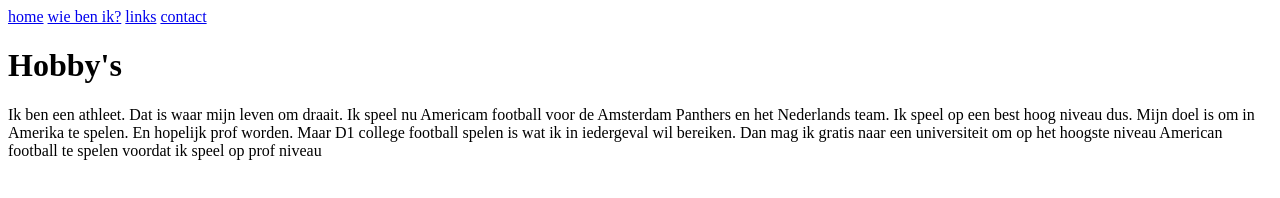
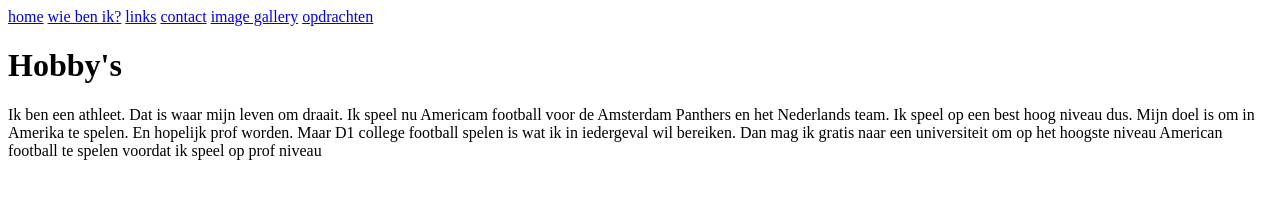
Before and after one commit to Javagar27/Javagar27.github.io, a plain HTML site: page hobby.html in a window 1280 px wide. Drawn offline with Linux system fonts and the light colour scheme.

Commit message:
Update hobby.html

```diff
--- a/hobby.html
+++ b/hobby.html
@@ -10,7 +10,7 @@
 <body>
 <!-- Dit is een stukje commentaar -->
 <!-- Commentaar wordt niet getoond in de browser -->
-           <a href="https://javagar27.github.io/index.html" target="_blank">home</a>   <a href="https://javagar27.github.io/wie-ben-ik?.html" target="_blank">wie ben ik?</a>   <a href="https://javagar27.github.io/links.html" target="_blank">links</a>   <a href="https://javagar27.github.io/contact.html" target="_blank">contact</a>
+           <a href="https://javagar27.github.io/index.html" target="_blank">home</a>   <a href="https://javagar27.github.io/wie-ben-ik?.html" target="_blank">wie ben ik?</a>   <a href="https://javagar27.github.io/links.html" target="_blank">links</a>   <a href="https://javagar27.github.io/contact.html" target="_blank">contact</a> <a href="https://javagar27.github.io/image-gallery.html" target="_blank">image gallery</a>  <a href="https://javagar27.github.io/opdrachten.html" target="_blank">opdrachten</a>
 
 <h1> Hobby's </h1>
 <p>Ik ben een athleet. Dat is waar mijn leven om draait. Ik speel nu Americam football voor de Amsterdam Panthers en het Nederlands team. Ik speel op een best hoog niveau dus. Mijn doel is om in Amerika te spelen. En hopelijk prof worden. Maar D1 college football spelen is wat ik in iedergeval wil bereiken. Dan mag ik gratis naar een universiteit om op het hoogste niveau American football te spelen voordat ik speel op prof niveau  </p>
```
